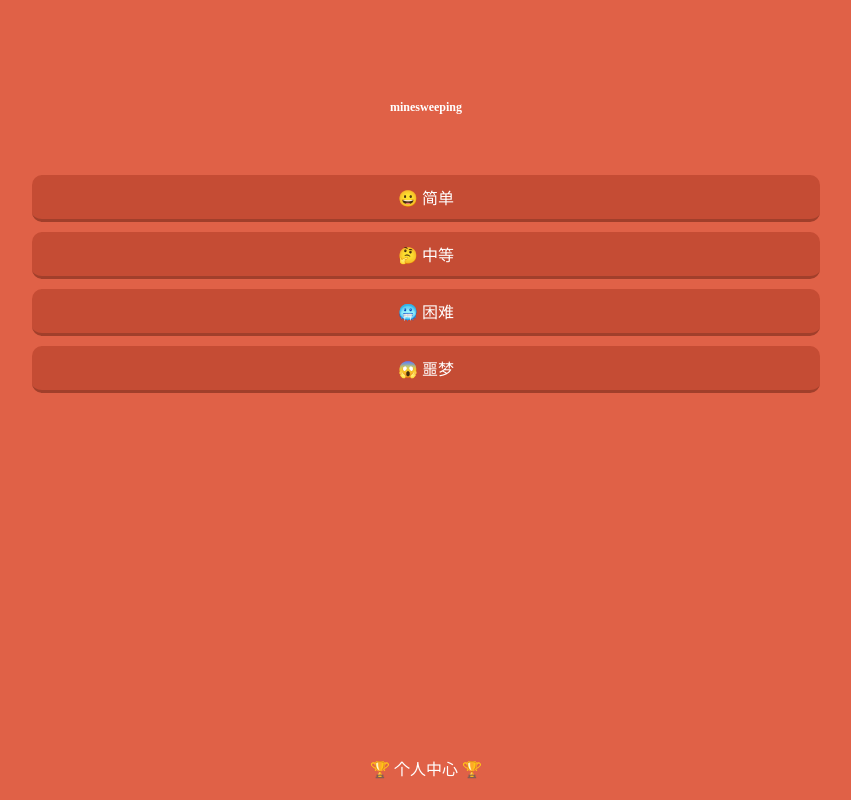
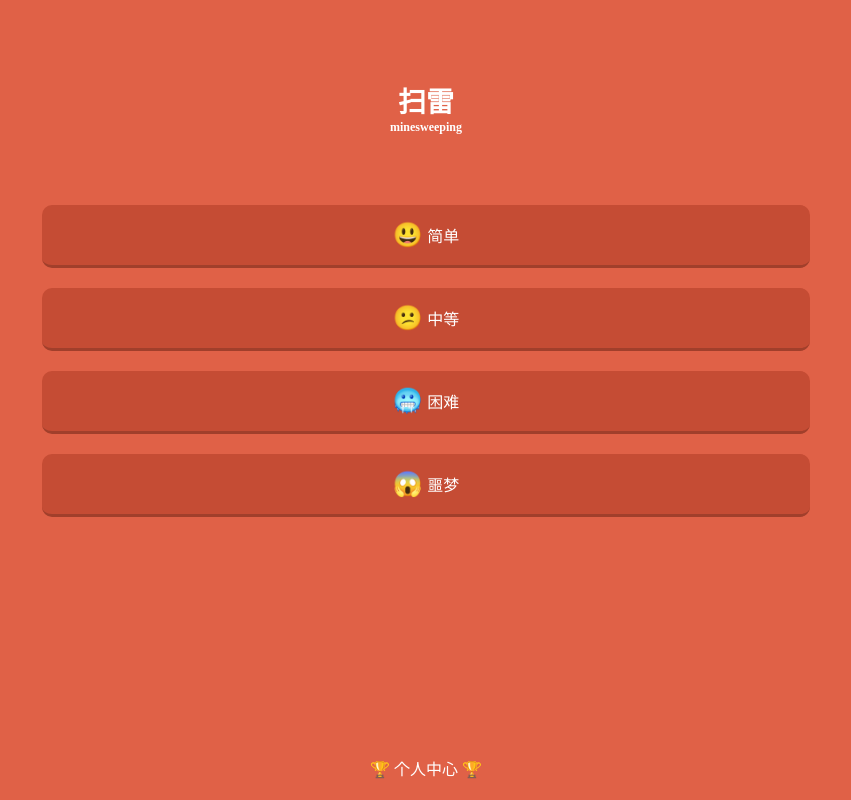
Before and after one commit to paper/mine-sweeping, a website with bundled scripts: page index.html in a window 1280 px wide. Shown: the whole page, without its empty margins (214-1065 px from the left). Built offline with nearby package versions, Linux system fonts and the light colour scheme.

Commit message:
更新菜单的UI

```diff
--- a/assets/styles/index.css
+++ b/assets/styles/index.css
@@ -1,6 +1,10 @@
+:root {
+  --bg-color: #e06147;
+}
+
 html,
 body {
-  background-color: #e06147;
+  background-color: var(--bg-color);
   color: #fff;
   font-size: 16px;
 }
@@ -12,11 +16,10 @@ body {
 
 .header {
   text-align: center;
-  padding: 100px 0 50px;
+  padding: 80px 0 50px;
 }
 
 .header h2 {
-  display: none;
   font-size: 28px;
 }
 
@@ -37,20 +40,32 @@ body {
 .menu-page .menu {
   text-align: center;
 }
+.menu-page .menu nav ol li {
+  margin: 20px 0;
+}
+
 .menu-page .menu nav ol li a {
   display: block;
-  margin: 10px auto;
-  padding: 10px;
+  margin: 0 auto;
+  padding: 16px 0;
+  font-size: 16px;
   border-radius: 10px;
   background-color: #c54c34;
   color: #fff;
   text-decoration: none;
   width: 60%;
   border-bottom: 3px solid #a13f2b;
+  display: flex;
+  justify-content: center;
+  align-items: center;
 }
 .menu-page .menu nav ol li a:active {
-  background-color: #b34029;
-  transform: translateY(2px);
+  border-color: var(--bg-color);
+  transform: translateY(3px);
+}
+.menu-page .menu nav ol li a span {
+  font-size: 24px;
+  padding-right: 0.2em;
 }
 .go-me-page {
   text-align: center;
--- a/index.html
+++ b/index.html
@@ -27,16 +27,16 @@
           <nav>
             <ol>
               <li>
-                <a href="javascript:;">😀 简单</a>
+                <a href="javascript:;"><span>😃</span>简单</a>
               </li>
               <li>
-                <a href="javascript:;">🤔 中等</a>
+                <a href="javascript:;"><span>😕</span>中等</a>
               </li>
               <li>
-                <a href="javascript:;">🥶 困难</a>
+                <a href="javascript:;"><span>🥶</span>困难</a>
               </li>
               <li>
-                <a href="javascript:;">😱 噩梦</a>
+                <a href="javascript:;"><span>😱</span>噩梦</a>
               </li>
             </ol>
           </nav>
@@ -81,11 +81,11 @@
               <th>最佳成绩</th>
             </tr>
             <tr>
-              <td>😀 简单</td>
+              <td>😃 简单</td>
               <td>00:00:13</td>
             </tr>
             <tr>
-              <td>🤔 中等</td>
+              <td>😕 中等</td>
               <td>00:01:23</td>
             </tr>
             <tr>
```
